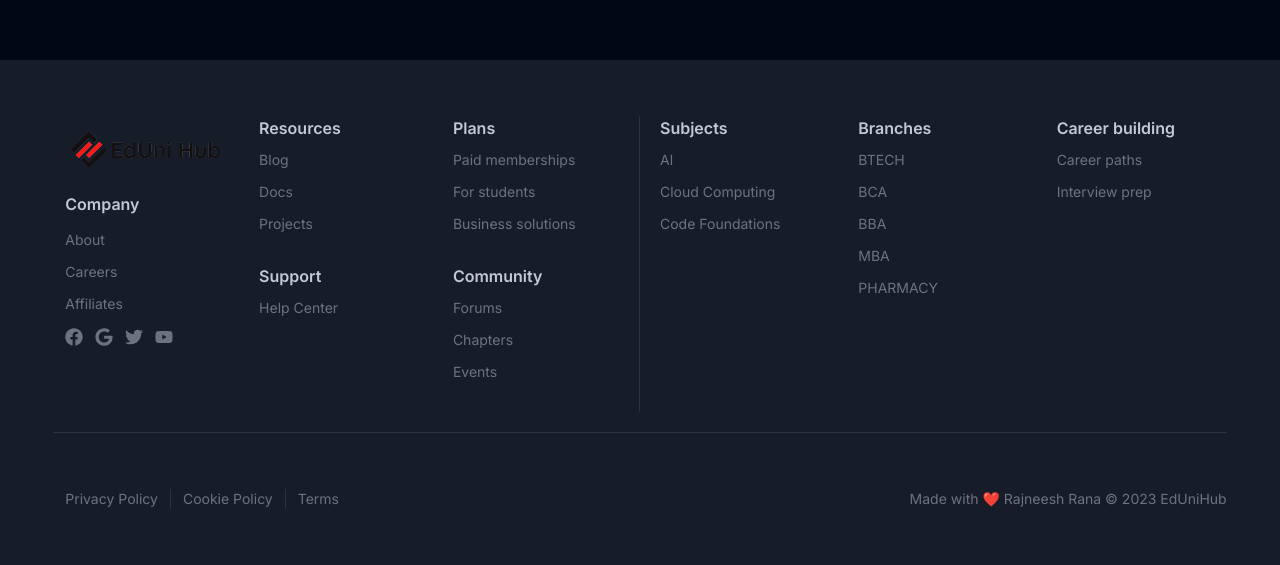
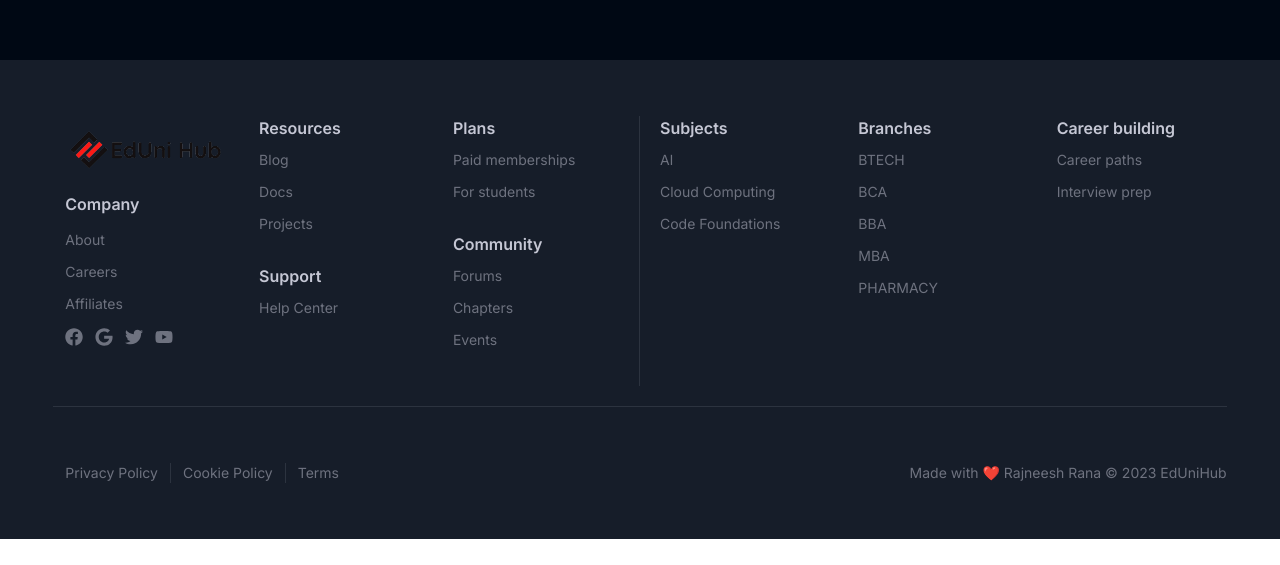
Before and after one commit to rajneeshrana0/EdUniHub, a React (Create React App) app: page / in a window 1280 px wide. Shown: the part 5141-5706 px from the top of the page. After the commit the page ends 5680 px from the top, so only its background shows below. Built offline with nearby package versions, Linux system fonts and the light colour scheme; no server answers; a web font is replaced by a local one.

Commit message:
Update Footer.jsx

```diff
--- a/src/components/Common/Footer.jsx
+++ b/src/components/Common/Footer.jsx
@@ -17,7 +17,7 @@ const Resources = [
   "Projects",
 
 ];
-const Plans = ["Paid memberships", "For students", "Business solutions"];
+const Plans = ["Paid memberships", "For students"];
 const Community = ["Forums", "Chapters", "Events"];
 
 const Footer = () => {
```
